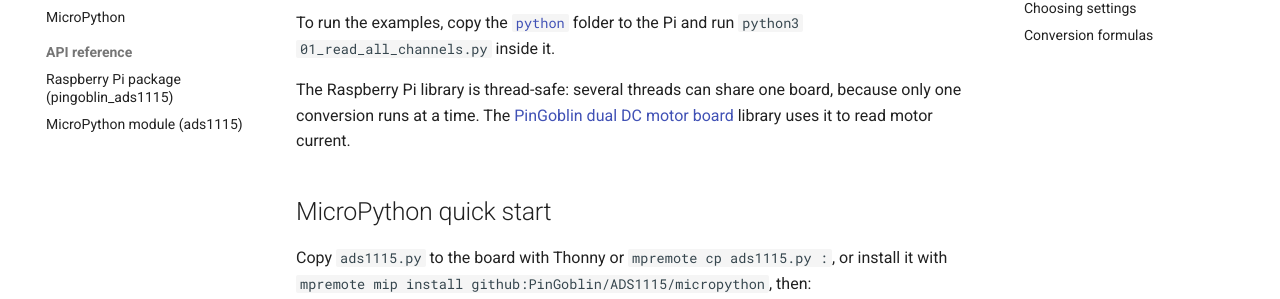
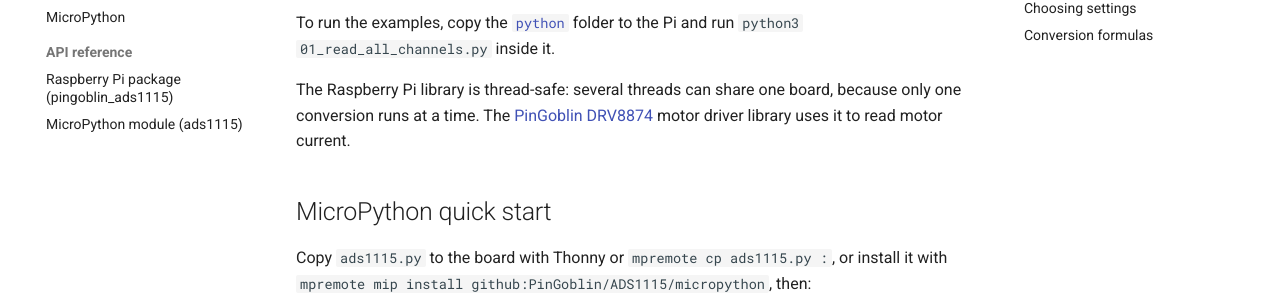
Before and after one commit to PinGoblin/ADS1115, an MkDocs documentation site: the page built from docs/api/index.md, in a window 1280 px wide and 900 px high, scrolled down 766 px. Shown: the part 154-453 px from the top of the window. Built offline with MkDocs 1.6.1 and Material for MkDocs 9.7.7, drawn with Linux system fonts in a browser that asks for light colours; comment, search, counter and statistics services are not loaded.

Commit message:
Docs: refer to the motor driver as the PinGoblin DRV8874
Co-Authored-By: Claude Opus 5.5 <noreply@anthropic.com>
Claude-Session: https://claude.ai/code/session_01XXg2TNx117Z3k1hh7we5dc

```diff
--- a/docs/api/index.md
+++ b/docs/api/index.md
@@ -29,7 +29,7 @@ print(ntc_celsius(resistance_from_voltage(v, vdd=3.30)))   # with JP5 (RES) clos
 
 To run the examples, copy the [`python`](https://github.com/PinGoblin/ADS1115/tree/main/python) folder to the Pi and run `python3 01_read_all_channels.py` inside it.
 
-The Raspberry Pi library is thread-safe: several threads can share one board, because only one conversion runs at a time. The [PinGoblin dual DC motor board](https://pingoblin.github.io/DRV8874/) library uses it to read motor current.
+The Raspberry Pi library is thread-safe: several threads can share one board, because only one conversion runs at a time. The [PinGoblin DRV8874](https://pingoblin.github.io/DRV8874/) motor driver library uses it to read motor current.
 
 ## MicroPython quick start
 
```
